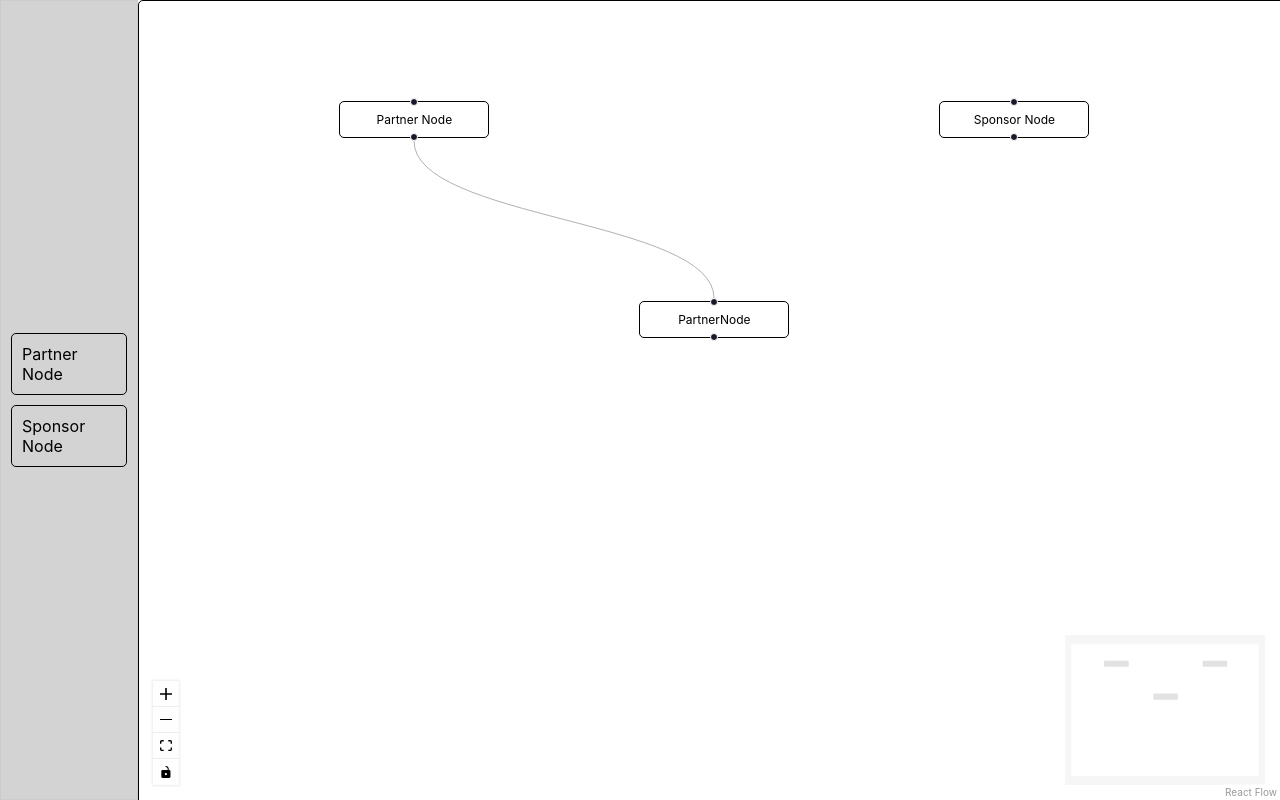
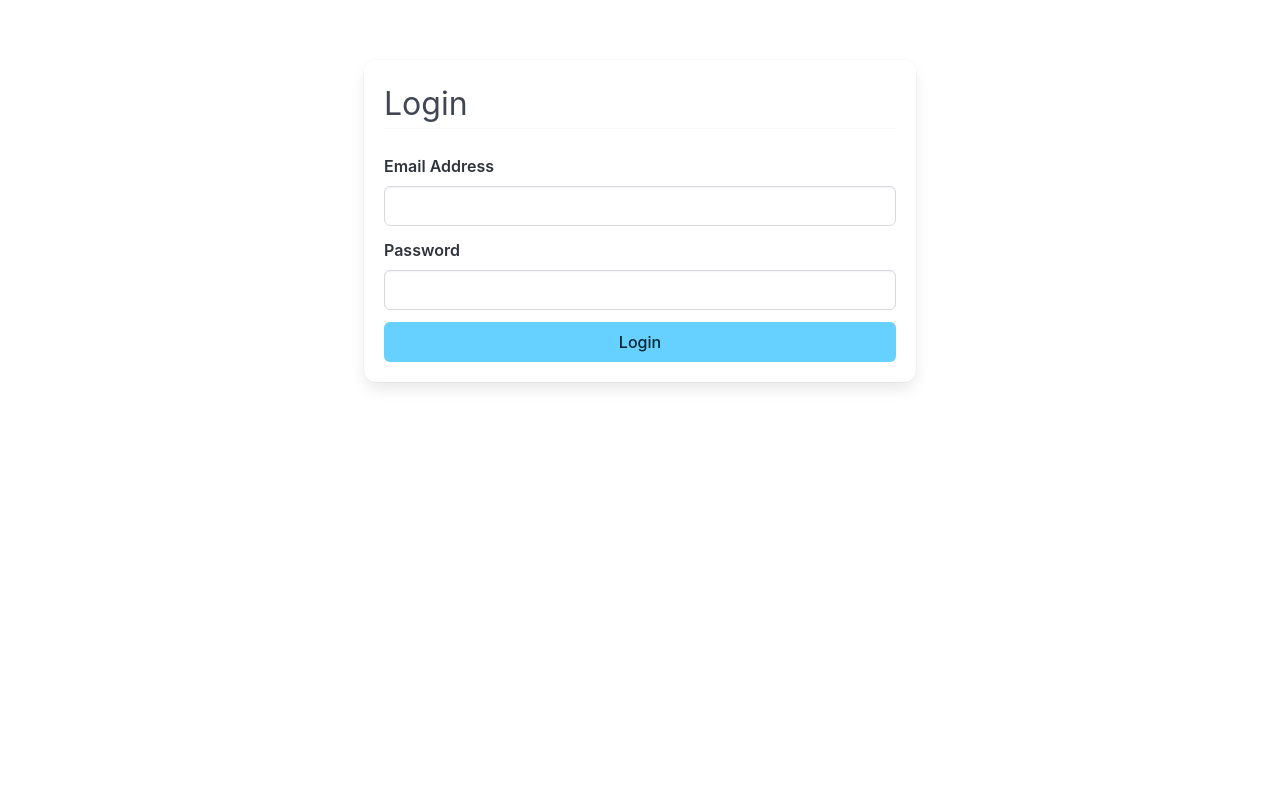
Before and after one commit to ankit-Keshari-Nitor/reactflow-playwright, a React (Create React App) app: page / in a window 1280 px wide. Built offline with nearby package versions, Linux system fonts and the light colour scheme.

Commit message:
Added Login page

```diff
--- a/package.json
+++ b/package.json
@@ -8,8 +8,10 @@
     "@testing-library/react": "^16.2.0",
     "@testing-library/user-event": "^13.5.0",
     "@xyflow/react": "^12.4.4",
+    "bulma": "^1.0.3",
     "react": "^19.0.0",
     "react-dom": "^19.0.0",
+    "react-router-dom": "^7.2.0",
     "react-scripts": "5.0.1",
     "web-vitals": "^2.1.4"
   },
--- a/src/App.js
+++ b/src/App.js
@@ -1,33 +1,39 @@
-import React from "react"
-import FlowComponent from "./components/FlowComponent"
+import React, { useState } from "react"
+import {
+  BrowserRouter as Router,
+  Route,
+  Navigate,
+  Routes,
+} from "react-router-dom"
+import Workflow from "./components/workflow"
+import LoginForm from "./components/LoginPage"
 
-import "./styles/styles.css"
+const App = () => {
+  const [loggedIn, setloggedIn] = useState(false)
 
-function App() {
+  function callbackFunction(childData) {
+    setloggedIn(childData)
+  }
+
   return (
-    <div className="main-container">
-      <div className="drag-container">
-        <div
-          className="draggable"
-          draggable
-          onDragStart={(event) => {
-            event.dataTransfer.setData("application/reactflow", "partner")
-          }}
-        >
-          Partner Node
-        </div>
-        <div
-          className="draggable"
-          draggable
-          onDragStart={(event) => {
-            event.dataTransfer.setData("application/reactflow", "sponsor")
-          }}
-        >
-          Sponsor Node
-        </div>
-      </div>
-      <FlowComponent />
-    </div>
+    <Router>
+      <Routes>
+        <Route
+          path="/"
+          element={
+            loggedIn ? (
+              <Navigate to="/Workflow" />
+            ) : (
+              <LoginForm parentCallback={callbackFunction} />
+            )
+          }
+        />
+        <Route
+          path="/Workflow"
+          element={loggedIn ? <Workflow /> : <Navigate to="/" />}
+        />
+      </Routes>
+    </Router>
   )
 }
 
--- a/src/components/FlowComponent.js
+++ b/src/components/FlowComponent.js
@@ -9,7 +9,7 @@ import {
 } from "@xyflow/react"
 import "@xyflow/react/dist/style.css"
 import "../styles/styles.css"
-import { INITIAL_NODES, INITIAL_EDGES } from "./../utils/constant"
+import { INITIAL_NODES, INITIAL_EDGES } from "../utils/constant"
 
 const FlowComponent = () => {
   const [nodes, setNodes] = useState(INITIAL_NODES)
--- /dev/null
+++ b/src/components/LoginPage.js
@@ -0,0 +1,74 @@
+import React, { useState } from "react"
+import { Navigate } from "react-router-dom"
+import useForm from "../utils/useForm"
+import validate from "../utils/loginFormValidationRules"
+
+const LoginForm = (props) => {
+  const { values, errors, handleChange, handleSubmit } = useForm(
+    login,
+    validate
+  )
+  const [loggedIn, setLoggedIn] = useState(false)
+
+  function login() {
+    setLoggedIn(true)
+    props.parentCallback(true)
+    return <Navigate to="/default" />
+  }
+
+  return (
+    <div className="section is-fullheight">
+      {loggedIn && <Navigate to="/default" />}
+      <div className="container">
+        <div className="column is-6 is-offset-3">
+          <div className="box">
+            <h1>Login</h1>
+            <form onSubmit={handleSubmit} noValidate>
+              <div className="field">
+                <label className="label">Email Address</label>
+                <div className="control">
+                  <input
+                    autoComplete="off"
+                    className={`input ${errors.email && "is-danger"}`}
+                    type="email"
+                    name="email"
+                    onChange={handleChange}
+                    value={values.email || ""}
+                    required
+                  />
+                  {errors.email && (
+                    <p className="help is-danger">{errors.email}</p>
+                  )}
+                </div>
+              </div>
+              <div className="field">
+                <label className="label">Password</label>
+                <div className="control">
+                  <input
+                    className={`input ${errors.password && "is-danger"}`}
+                    type="password"
+                    name="password"
+                    onChange={handleChange}
+                    value={values.password || ""}
+                    required
+                  />
+                </div>
+                {errors.password && (
+                  <p className="help is-danger">{errors.password}</p>
+                )}
+              </div>
+              <button
+                type="submit"
+                className="button is-block is-info is-fullwidth"
+              >
+                Login
+              </button>
+            </form>
+          </div>
+        </div>
+      </div>
+    </div>
+  )
+}
+
+export default LoginForm
--- /dev/null
+++ b/src/components/workflow.js
@@ -0,0 +1,36 @@
+import React from "react"
+import FlowComponent from "./flowComponent"
+
+import "../styles/styles.css"
+
+function Workflow() {
+  return (
+    <div className="main-container">
+      <div className="drag-container">
+        <div
+          id="partner-node"
+          className="draggable"
+          draggable
+          onDragStart={(event) => {
+            event.dataTransfer.setData("application/reactflow", "partner")
+          }}
+        >
+          Partner Node
+        </div>
+        <div
+          id="sponsor-node"
+          className="draggable"
+          draggable
+          onDragStart={(event) => {
+            event.dataTransfer.setData("application/reactflow", "sponsor")
+          }}
+        >
+          Sponsor Node
+        </div>
+      </div>
+      <FlowComponent />
+    </div>
+  )
+}
+
+export default Workflow
--- a/src/index.js
+++ b/src/index.js
@@ -1,5 +1,6 @@
 import React from "react"
 import ReactDOM from "react-dom/client"
+import "bulma/css/bulma.css"
 import "./index.css"
 import App from "./App"
 
--- a/src/styles/styles.css
+++ b/src/styles/styles.css
@@ -24,3 +24,18 @@
 .draggable[data-type="special"] {
   background: #2196f3; /* Special Node color */
 }
+
+.testButton {
+  margin-top: 20px;
+}
+
+small {
+  display: block;
+  font-size: 12px;
+}
+
+h1 {
+  font-size: 2em;
+  border-bottom: 1px solid rgb(248, 248, 248);
+  margin-bottom: 25px;
+}
--- /dev/null
+++ b/src/utils/loginFormValidationRules.js
@@ -0,0 +1,20 @@
+export default function validate(values) {
+  let errors = {}
+  if (!values.email) {
+    errors.email = "Email address is required"
+  } else if (!/\S+@\S+\.\S+/.test(values.email)) {
+    errors.email = "Email address is invalid"
+  }
+  if (!values.password) {
+    errors.password = "Password is required"
+  } else if (values.password.length < 8) {
+    errors.password = "Password must be 8 or more characters"
+  } else if (!/\d/.test(values.password)) {
+    errors.password = "Password must contain atleast 1 number"
+  } else if (!/[!@#$%&?]/g.test(values.password)) {
+    errors.password = "Password must contain atleast 1 special character"
+  } else if (!/[A-Z]/g.test(values.password)) {
+    errors.password = "Password must contain atleast 1 capitol letter"
+  }
+  return errors
+}
--- /dev/null
+++ b/src/utils/useForm.js
@@ -0,0 +1,36 @@
+import { useState, useEffect } from "react"
+
+const useForm = (callback, validate) => {
+  const [values, setValues] = useState({})
+  const [errors, setErrors] = useState({})
+  const [isSubmitting, setIsSubmitting] = useState(false)
+
+  useEffect(() => {
+    if (Object.keys(errors).length === 0 && isSubmitting) {
+      callback()
+    }
+  }, [errors, callback, isSubmitting])
+
+  const handleSubmit = (event) => {
+    if (event) event.preventDefault()
+    setErrors(validate(values))
+    setIsSubmitting(true)
+  }
+
+  const handleChange = (event) => {
+    event.persist()
+    setValues((values) => ({
+      ...values,
+      [event.target.name]: event.target.value,
+    }))
+  }
+
+  return {
+    handleChange,
+    handleSubmit,
+    values,
+    errors,
+  }
+}
+
+export default useForm
```
Also changed, not shown: 2 other files (tests, documents, lock files or other folders).
